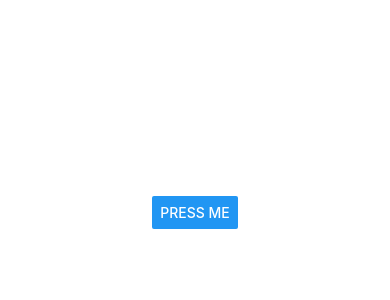
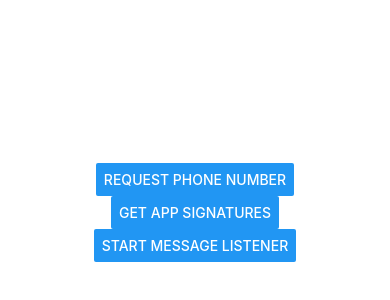
Before and after one commit to jgkiano/react-native-android-sms-verification-api, a React Native app in the folder example/: screen / in a window 390 px wide. Shown: the part 210-510 px from the top of the page. Built offline with nearby package versions, Linux system fonts and the light colour scheme.

Commit message:
use API methods

```diff
--- a/example/src/App.tsx
+++ b/example/src/App.tsx
@@ -1,18 +1,40 @@
 import * as React from 'react';
 
 import { StyleSheet, View, Button } from 'react-native';
-import { requestPhoneNumber } from 'react-native-android-sms-verification-api';
+import {
+  requestPhoneNumber,
+  SMSRetriever,
+} from 'react-native-android-sms-verification-api';
 
 export default function App() {
-  const handleButtonPress = () => {
+  const handleOnRequestPhoneNumber = () => {
     requestPhoneNumber()
       .then(console.log)
       .catch((e) => console.log(`${e.code} : ${e.message}`));
   };
 
+  const handleOnGetSignatures = () => {
+    SMSRetriever.getAppSignatures().then(console.log).catch(console.log);
+  };
+
+  const handleOnStartMessageListener = () => {
+    SMSRetriever.startSmsRetriever()
+      .then(() => SMSRetriever.receiveVerificationSMS())
+      .then(console.log)
+      .catch(console.log);
+  };
+
   return (
     <View style={styles.container}>
-      <Button onPress={handleButtonPress} title="Press me" />
+      <Button
+        onPress={handleOnRequestPhoneNumber}
+        title="Request phone number"
+      />
+      <Button onPress={handleOnGetSignatures} title="Get app signatures" />
+      <Button
+        onPress={handleOnStartMessageListener}
+        title="Start message listener"
+      />
     </View>
   );
 }
```
